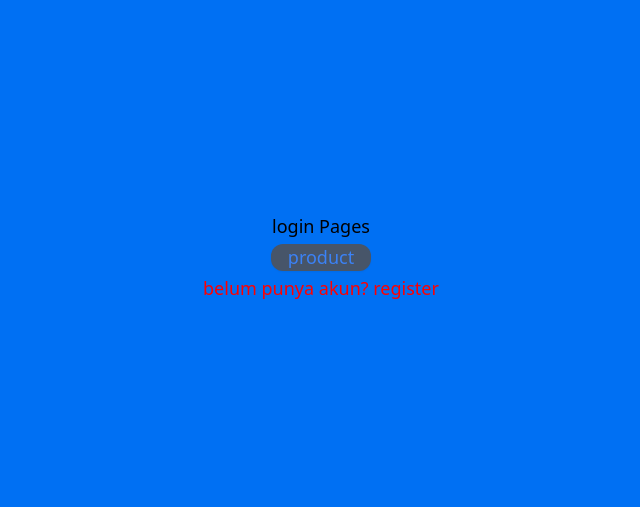
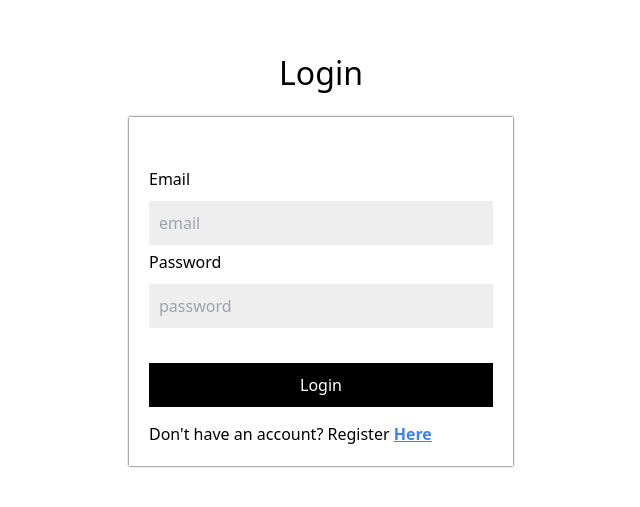
Before and after one commit to ihyaulumuddin044/bonjour_NextJS, a Next.js app: page /auth/login in a window 1280 px wide. Shown: the part 143-650 px from the top of the page, without its empty margins (319-959 px from the left). Built offline with nearby package versions, Linux system fonts and the light colour scheme.

Commit message:
the multi role login page is not completed

```diff
--- a/src/lib/firebase/service.ts
+++ b/src/lib/firebase/service.ts
@@ -23,10 +23,33 @@ export async function retriveData(collectionName: string) {
   return data;
 }
 
+
+
+
+
 export async function retriveDataByID(collectionName: string, id: string) {
   const snapshot = await getDoc(doc(firestore, collectionName, id));
   const data = snapshot.data();
   return data;
+}
+
+
+export async function singIn(userData: {email: string; password: string}) {
+  const q = query(
+    collection(firestore, "users"),
+    where("email", "==", userData.email)
+  )
+
+  const snapshot = await getDocs(q);
+  const data = snapshot.docs.map((doc) => ({
+    id: doc.id,
+    ...doc.data(),
+  }))
+  if(data){
+    return data[0]
+  }else{
+    return null;
+  }
 }
 
 export async function singUp(
--- a/src/pages/api/auth/[...nextauth].ts
+++ b/src/pages/api/auth/[...nextauth].ts
@@ -1,5 +1,8 @@
+import { singIn } from "@/lib/firebase/service";
 import NextAuth, { NextAuthOptions } from "next-auth";
 import CredentialsPovider from "next-auth/providers/credentials";
+import bcrypt from "bcrypt";
+// import { signIn } from "next-auth/react";
 const authOptions: NextAuthOptions = {
   session: {
     strategy: "jwt",
@@ -9,24 +12,21 @@ const authOptions: NextAuthOptions = {
     CredentialsPovider({
       type: "credentials",
       credentials: {
-        fullName: { label: "fullName", type: "text" },
         email: { label: "email", type: "email" },
         password: { label: "Password", type: "password" },
       },
       async authorize(credentials: any) {
-        const { email, password, fullName } = credentials as {
+        const { email, password } = credentials as {
           email: string;
           password: string;
-          fullName: string;
         };
-        const user: any = {
-          id: 1,
-          email: email,
-          password: password,
-          fullName: fullName,
-        };
+        const user: any = await singIn({ email, password });
         if (user) {
-          return user;
+          const passwordConfirm = await bcrypt.compare(password, user.password);
+          if (passwordConfirm) {
+            return user;
+          }
+          return null;
           console.log(user);
         } else {
           return null;
@@ -39,6 +39,7 @@ const authOptions: NextAuthOptions = {
       if (account?.provider == "credentials") {
         token.email = user.email;
         token.fullName = user.fullName;
+        token.role = user.role;
       }
       console.log({ token, account, user });
       return token;
@@ -50,10 +51,16 @@ const authOptions: NextAuthOptions = {
       if ("fullName" in token) {
         session.user.fullName = token.fullName;
       }
+      if ("role" in token) {
+        session.user.role = token.fullName;
+      }
       console.log(session, token);
       return session;
     },
   },
+  pages: {
+    signIn: "/auth/login",
+  },
 };
 
 export default NextAuth(authOptions);
--- a/src/views/Auth/login/index.tsx
+++ b/src/views/Auth/login/index.tsx
@@ -1,21 +1,109 @@
 import Link from "next/link";
-import Style from './login.module.scss'
+import Style from "./login.module.scss";
 import { useRouter } from "next/router";
-
+import { useState } from "react";
+import { signIn } from "next-auth/react";
 
 const LoginPagesView = () => {
-    const {push} = useRouter();
-
-    const hendleProduct = () => {
-        push("/products")
+  const [isLoading, setIsLoading] = useState(false);
+  const [error, setError] = useState("");
+  const { push, query } = useRouter();
+  const callbackUrl: any = query.callbackUrl || "/";
+  const hendleSubmit = async (event: any) => {
+    event.preventDefault();
+    setError("");
+    setIsLoading(true);
+    const data = {
+      email: event.target.email.value,
+      name: event.target.fullname.value,
+      password: event.target.password.value,
+    };
+    try {
+      const res = await signIn("credentials",{
+        redirect: false,
+        email: event.tagret.email.value,
+        password: event.tagret.password.value,
+        callbackUrl,
+      })
+      if (!res?.error) {
+        setIsLoading(false);
+        push(callbackUrl);
+      }else{
+        setIsLoading(false);
+        setError(res.error);
+      }
+    } catch (error: any) {
+      setIsLoading(false);
+      setError(error)
     }
+    // const result = await fetch("/api/auth/register", {
+    //   method: "POST",
+    //   headers: {
+    //     "Content-Type": "application/json",
+    //   },
+    //   body: JSON.stringify(data),
+    // });
+    // if (result.status === 200) {
+    //   event.target.reset();
+    //   setIsLoading(false);
+    //   push("/auth/login");
+    // } else {
+    //   setIsLoading(false);
+    //   setError(
+    //     result.status == 400 ? "email already exists" : "something went wrong"
+    //   );
+    // }
+  };
   return (
-    <div className={Style.login}>
-      <h1>login Pages</h1>
-      <button className="text-blue-500 shadow-sm bg-slate-600 rounded-xl w-[100px]" onClick={() => hendleProduct()}>product</button>
-      <p style={{color: "red", }}>
-        belum punya akun? <Link href="/auth/register">register</Link>
-      </p>
+    <div className={Style.Login}>
+      <h1 className={Style.Login__title}> Login</h1>
+      {error && <p className={Style.Login__error}>{error}</p>}
+      <div className={Style.Login__form}>
+        <form onSubmit={hendleSubmit}>
+          <div className={Style.Login__form__item}>
+            <label htmlFor="email" className={Style.Login__form__item__label}>
+              Email
+            </label>
+            <input
+              type="text"
+              id="email"
+              name="email"
+              placeholder="email"
+              className={Style.Login__form__item__input}
+            />
+            <label
+              htmlFor="password"
+              className={Style.Login__form__item__label}
+            >
+              Password
+            </label>
+            <input
+              type="password"
+              id="password"
+              name="password"
+              placeholder="password"
+              className={Style.Login__form__item__input}
+            />
+          </div>
+          <button
+            type="submit"
+            className={Style.Login__form__item__button}
+            disabled={isLoading}
+          >
+            {isLoading ? "loading..." : "Login"}
+          </button>
+          <p className="mt-[15px]">
+            Don't have an account? Register{" "}
+            <Link
+              href="/auth/register"
+              className="text-blue-500 underline font-bold"
+            >
+              {" "}
+              Here
+            </Link>
+          </p>
+        </form>
+      </div>
     </div>
   );
 };
--- a/src/views/Auth/login/login.module.scss
+++ b/src/views/Auth/login/login.module.scss
@@ -1,14 +1,40 @@
-@import "@/styles/Colors.scss";
 
-.login {
+
+.Login {
+    display: flex;
+    align-items: center;
+    justify-content: center;
+    flex-direction: column;
     height: 100vh;
-    display: flex;
-    flex-direction: column;
-    justify-content: center;
-    gap: 4px;
-    justify-items: center;
-    align-items: center;
-    text-align: center;
-    font-size: large;
-    background-color: map-get($map: $Schema, $key: primary);
+    width: 100vw;
+    &__title{
+        font-size: 32px;
+        margin-bottom: 20px;
     }
+    &__error{
+        color: red;
+        margin-bottom: 20px;
+    }
+    &__form{
+        width: 30%;
+        box-shadow: 0 0 2px rgba($color: #000000, $alpha: 1);
+        padding: 20px;
+        &__item {
+            display: flex;
+            flex-direction: column;
+            margin: 30px 0;
+            &__input {
+                padding: 10px;
+                background-color: #eee;
+                margin-top: 10px;
+                margin-bottom: 5px;
+            }
+            &__button{
+                background-color: #000000;
+                color: #fff;
+                width: 100%;
+                padding: 10px;
+            }
+        }
+    }
+    }
```
